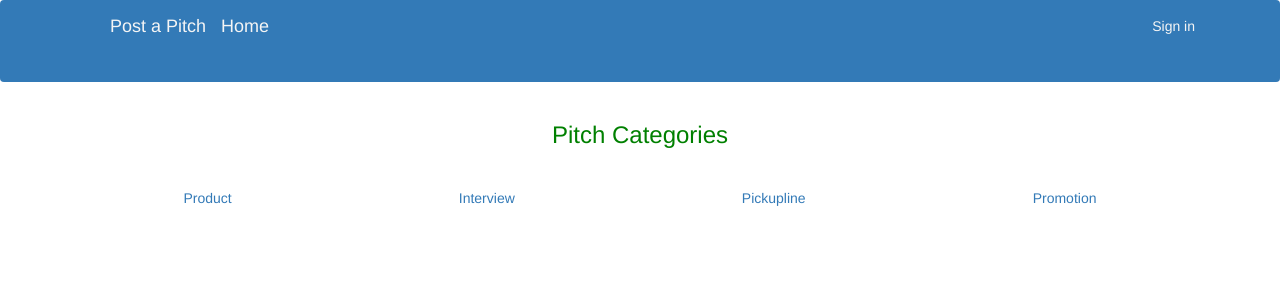
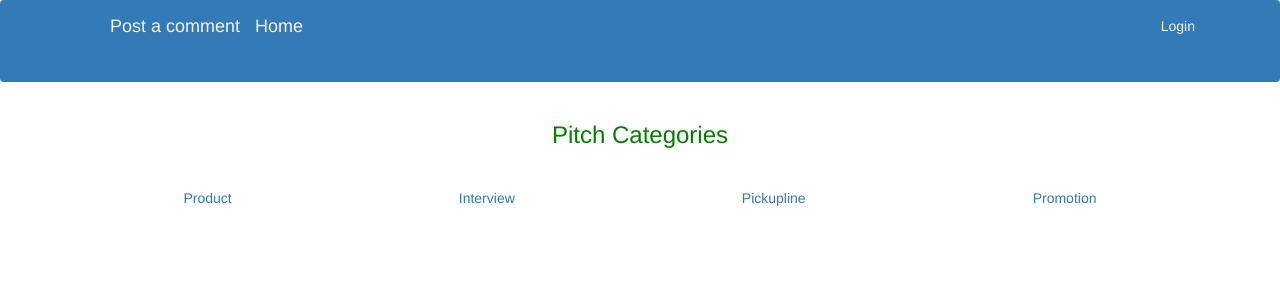
Before and after one commit to BernardMairura/pitches, a Flask app: page / in a window 1280 px wide. Shown: the top 300 px of the page. Run offline with Flask 2, Linux system fonts and the light colour scheme; data that the repository does not hold is empty; some libraries are stand-ins or nearby versions.

Commit message:
narbar login cahnges

```diff
--- a/app/auth/forms.py
+++ b/app/auth/forms.py
@@ -1,8 +1,8 @@
-from flask_wtf import FlaskForm
-from wtforms import StringField,PasswordField,SubmitField,BooleanField
+from flask_wtf import FlaskForm,Form
+from wtforms import StringField,PasswordField,SubmitField,BooleanField,ValidationError
 from wtforms.validators import Required,Email,EqualTo
 from ..models import User
-from wtforms import ValidationError
+
 
 
 
--- a/app/templates/navbar.html
+++ b/app/templates/navbar.html
@@ -9,7 +9,7 @@
               <span class="icon-bar"></span>
             </button>
             <ul>
-            <a style="text-align: center; color: whitesmoke;" class="navbar-brand" href="/pitches/new/"> Post a Pitch </a>
+            <a style="text-align: center; color: whitesmoke;" class="navbar-brand" href="/pitches/new/"> Post a comment </a>
             </ul>
         </div>
         <div class="navbar-nav">
@@ -21,9 +21,9 @@
         <ul class="nav navbar-nav navbar-right">
           {% if current_user.is_authenticated %}
           <li style="color:whitesmoke">{{current_user.username}}</li>
-
+          <li><a style="color: whitesmoke;"  href="{{url_for('auth.logout')}}">Logout</a></li>
           {% else %}
-          <li><a style="color: whitesmoke;" href="{{url_for('auth.login')}}">Sign in</a></li>
+          <li><a style="color: whitesmoke;" href="{{url_for('auth.login')}}">Login</a></li>
           {%endif%}
         </ul>
       </div>
@@ -32,7 +32,7 @@
       <div class="navbar-collapse collapse">
           <ul class="nav navbar-nav navbar-right">
             <li style="color:whitesmoke"></li>
-
+            <li><a style="color: whitesmoke;"  href="{{url_for('auth.logout')}}"></a></li>
             <li><a style="color: whitesmoke;" href="{{url_for('auth.login')}}"></a></li>
           </ul>
         </div>
```
